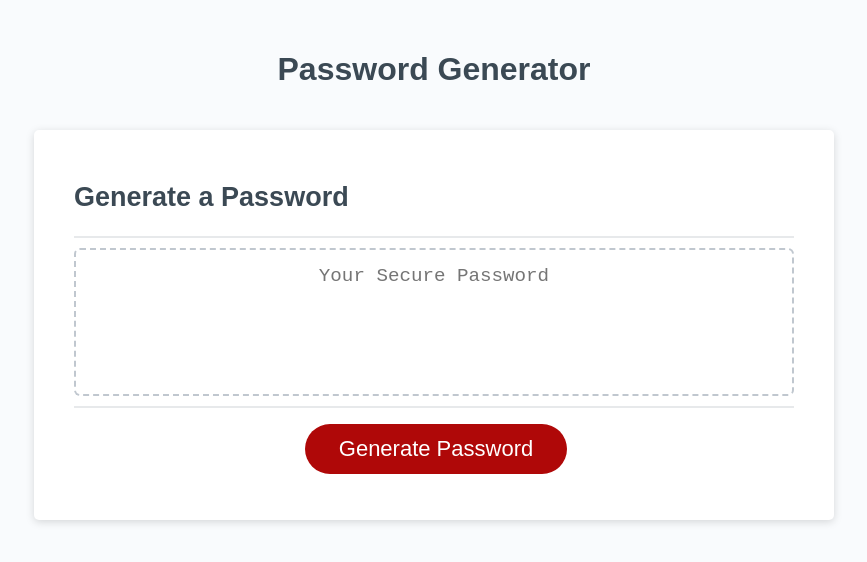
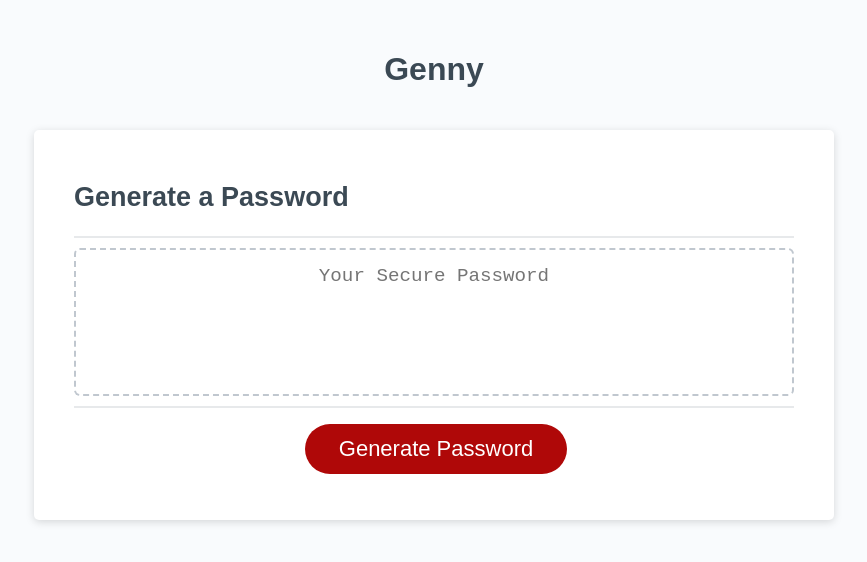
Before and after one commit to AetherealDev/genny, a plain HTML site: page index.html in a window 1280 px wide. Shown: the whole page, without its empty margins (206-1073 px from the left). Drawn offline with Linux system fonts and the light colour scheme.

Commit message:
Updated readme, and added unique naming for the website document

```diff
--- a/index.html
+++ b/index.html
@@ -4,13 +4,13 @@
     <meta charset="UTF-8" />
     <meta name="viewport" content="width=device-width, initial-scale=1.0" />
     <meta http-equiv="X-UA-Compatible" content="ie=edge" />
-    <title>Password Generator</title>
+    <title>Genny</title>
     <link rel="stylesheet" href="style.css" />
   </head>
   <body>
     <div class="wrapper">
       <header>
-        <h1>Password Generator</h1>
+        <h1>Genny</h1>
       </header>
       <div class="card">
         <div class="card-header">
```
Also changed, not shown: preview.png (added), 1 other file.
